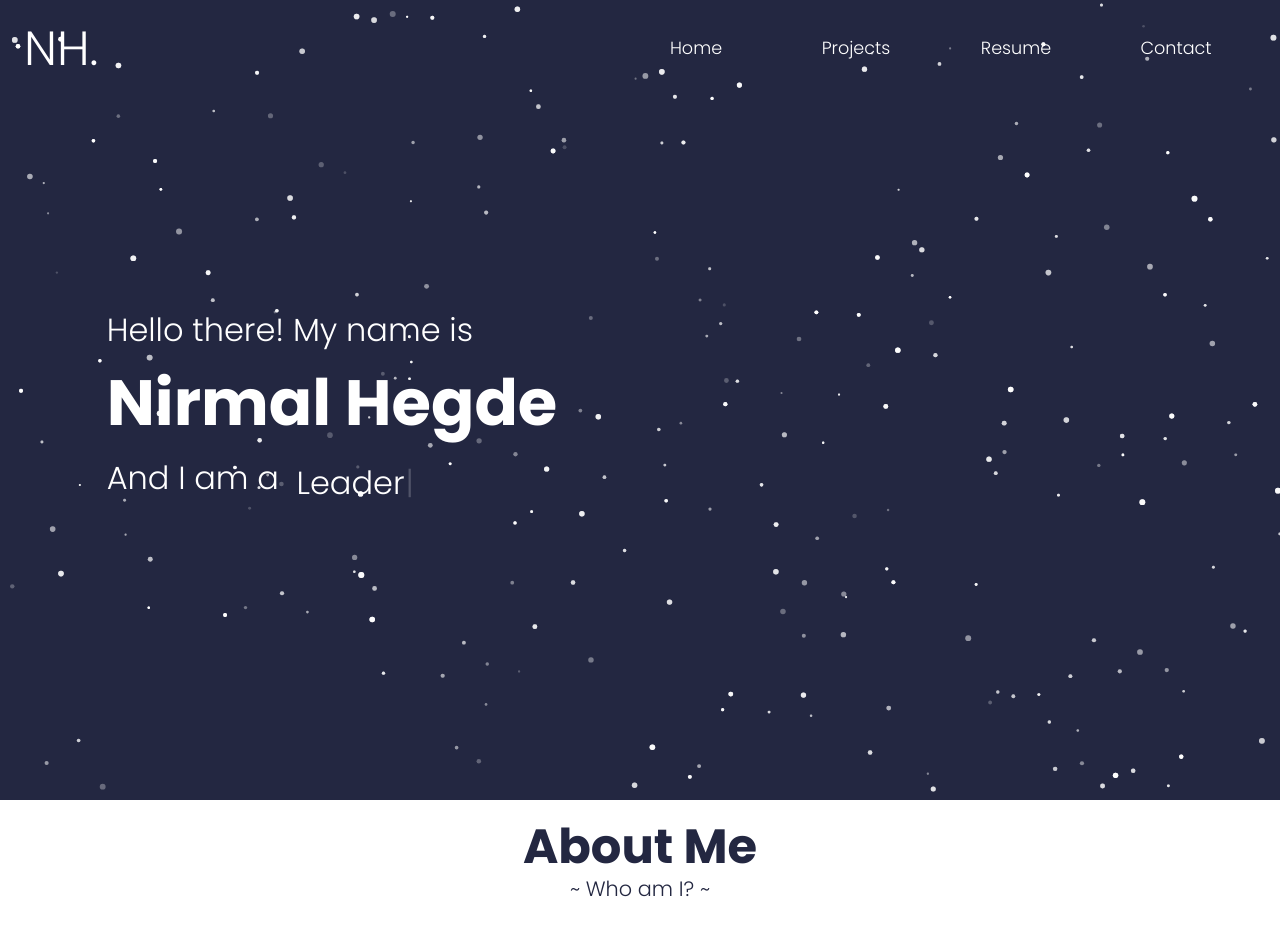
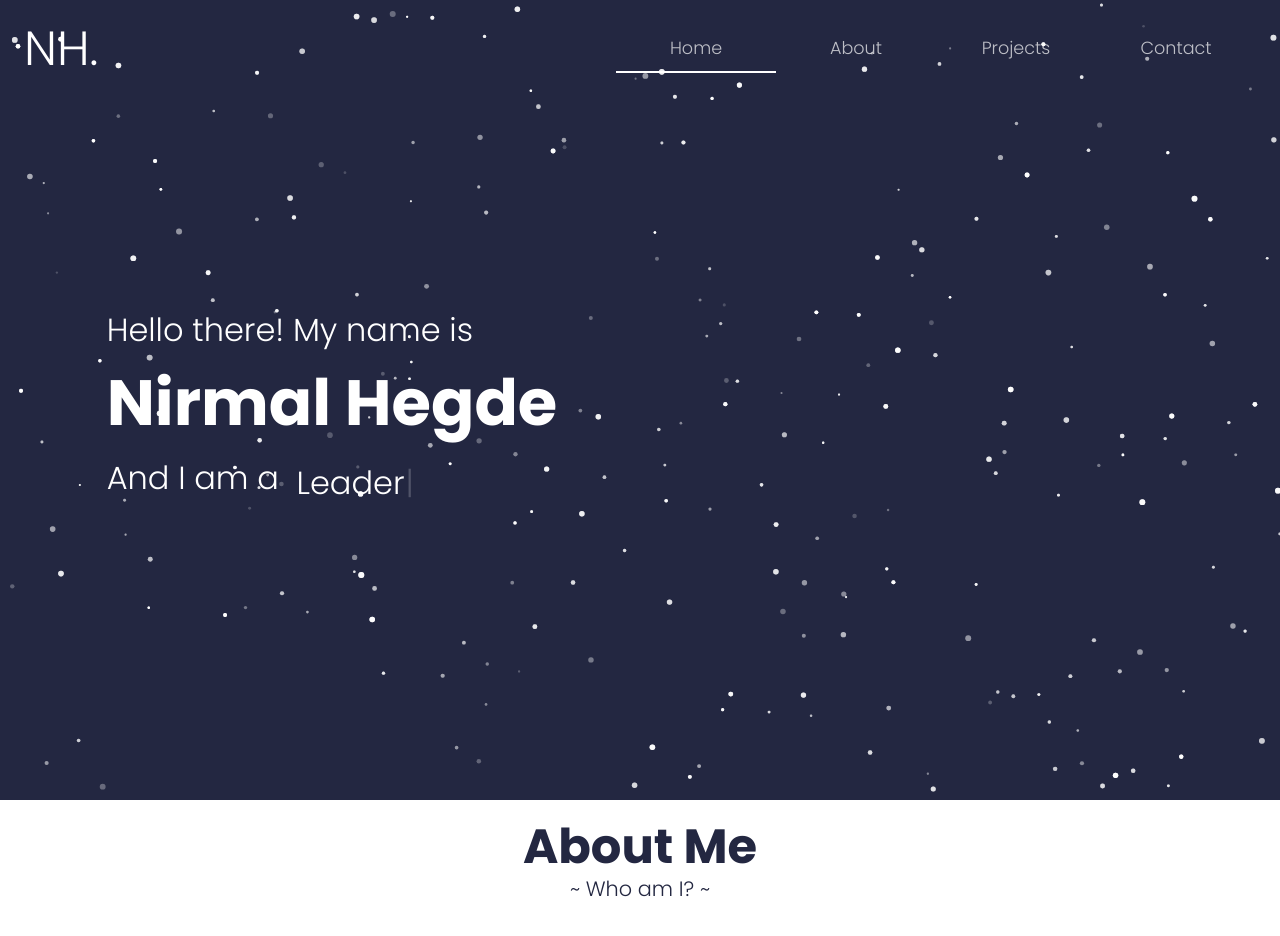
Before and after one commit to NirmalHegde/Personal-Website, a React (Create React App) app: page / in a window 1280 px wide. Shown: the top 936 px of the page. Built offline with nearby package versions, Linux system fonts and the light colour scheme.

Commit message:
title formatting

```diff
--- a/src/App.js
+++ b/src/App.js
@@ -17,10 +17,10 @@ export default function App() {
     <div>
       <Navbar />
       <Particle />
-      <Home id="home" />
-      <About id="about" />
-      <Projects id="projects" />
-      <Contact id="contact" />
+      <Home />
+      <About />
+      <Projects />
+      <Contact />
       <Footer />
     </div>
   );
--- a/src/Components/About/About.jsx
+++ b/src/Components/About/About.jsx
@@ -6,7 +6,7 @@ import AboutStyles from './AboutStyles'
 const About = () => {
 	const classes = AboutStyles();
 	return (
-		<div className={classes.size}>
+		<div id="about" className={classes.size}>
 			<Grid container>
 				<Grid className={classes.title} item xs={12}>
 					<br />
--- a/src/Components/Contact/Contact.jsx
+++ b/src/Components/Contact/Contact.jsx
@@ -6,7 +6,7 @@ import ContactStyles from './ContactStyles'
 const Contact = () => {
 	const classes = ContactStyles();
 	return (
-		<div className={classes.size}>
+		<div id="contact" className={classes.size}>
 			<Grid container>
 				<Grid className={classes.title} item xs={12}>
 					<br />
--- a/src/Components/Home/Home.jsx
+++ b/src/Components/Home/Home.jsx
@@ -7,7 +7,7 @@ import HomeStyles from './HomeStyles'
 const Home = () => {
 	const classes = HomeStyles();
 	return (
-		<div className={classes.size}>
+		<div id="home" className={classes.size}>
 			<Grid container>
 				<Grid item xs={1}></Grid>
 				<Grid item container xs={10}>
--- a/src/Components/Navbar/Navbar.jsx
+++ b/src/Components/Navbar/Navbar.jsx
@@ -1,6 +1,7 @@
 //React/Material UI Libraries
 import React from 'react';
 import { useMediaQuery, AppBar, Toolbar, Typography, Tab, Tabs, IconButton, Drawer } from '@material-ui/core';
+import { Link } from 'react-scroll'
 import MenuIcon from '@material-ui/icons/Menu';
 
 
@@ -14,7 +15,7 @@ const Navbar = () => {
     const desktop = useMediaQuery('(min-width: 900px)');
     const mobile = useMediaQuery('(max-width: 900px)');
 
-    const [state, setState] = React.useState({left: false});
+    const [state, setState] = React.useState({ left: false });
 
     const toggleDrawer = (anchor, open) => (event) => {
         if (event.type === 'keydown' && (event.key === 'Tab' || event.key === 'Shift')) {
@@ -50,11 +51,19 @@ const Navbar = () => {
                     <Typography className={classes.initials}>NH.</Typography>
                     <div className={classes.space}></div>
                     {desktop && <>
-                    <Tabs textColor="primary" aria-label="tabs">
-                        <Tab className={classes.tabs} label="Home" />
-                        <Tab className={classes.tabs} label="Projects" />
-                        <Tab className={classes.tabs} label="Resume" />
-                        <Tab className={classes.tabs} label="Contact" />
+                        <Tabs value={0} textColor="primary" aria-label="tabs">
+                            <Link smooth="true" duration={1000} to="home">
+                                <Tab value={0} className={classes.tabs} label="Home" />
+                            </Link>
+                            <Link smooth="true" duration={1000} offset={-70} to="about">
+                                <Tab value={1} className={classes.tabs} label="About" />
+                            </Link>
+                            <Link smooth="true" duration={1000} offset={-70} to="projects">
+                                <Tab value={2} className={classes.tabs} label="Projects" />
+                            </Link>
+                            <Link smooth="true" duration={1000} offset={-70} to="contact">
+                                <Tab value={3} className={classes.tabs} label="Contact" />
+                            </Link>
                         </Tabs>
                     </>}
                     {mobile && <>
--- a/src/Components/Projects/Projects.jsx
+++ b/src/Components/Projects/Projects.jsx
@@ -6,7 +6,7 @@ import ProjectsStyles from './ProjectsStyles'
 const Projects = () => {
 	const classes = ProjectsStyles();
 	return (
-		<div className={classes.size}>
+		<div id="projects" className={classes.size}>
 			<Grid container>
 				<Grid className={classes.title} item xs={12}>
 					<br />
```
Also changed, not shown: 1 other file (tests, documents, lock files or other folders). Lines whose indentation alone changed are shown as unchanged.
